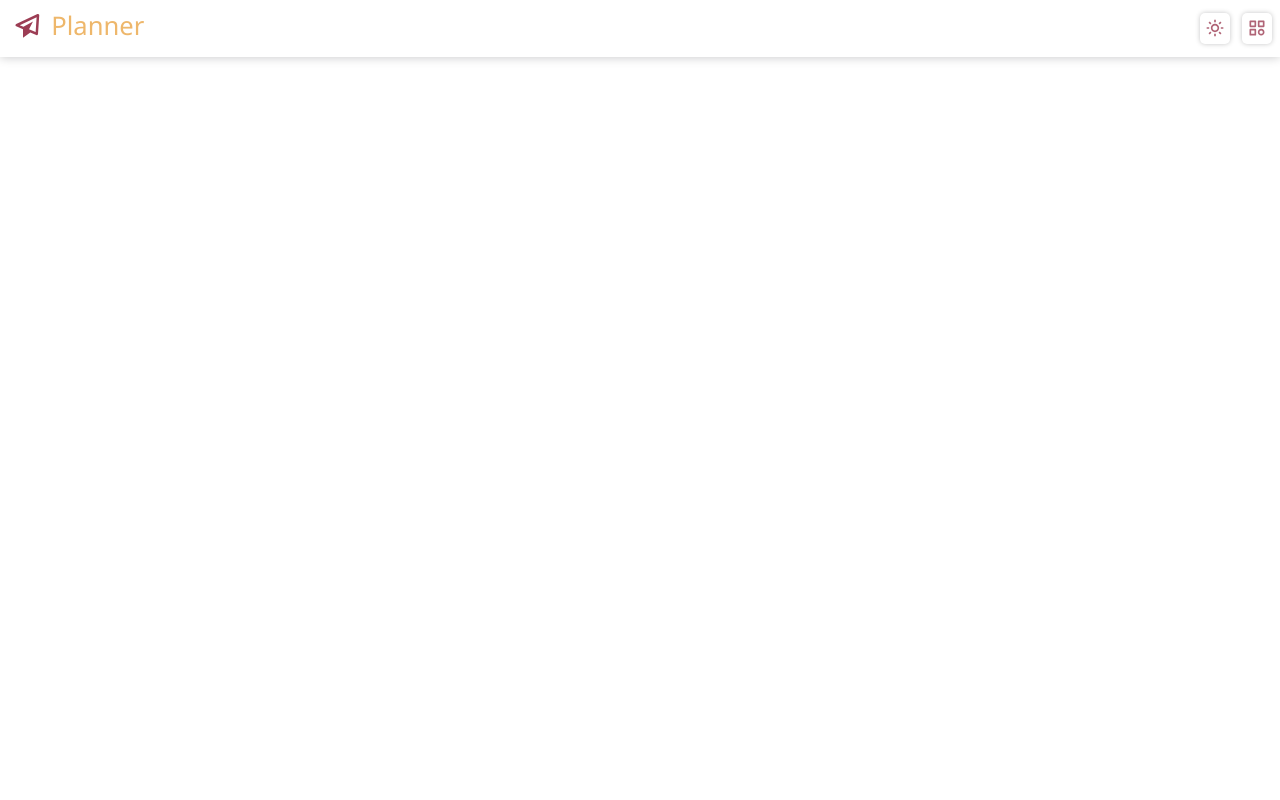
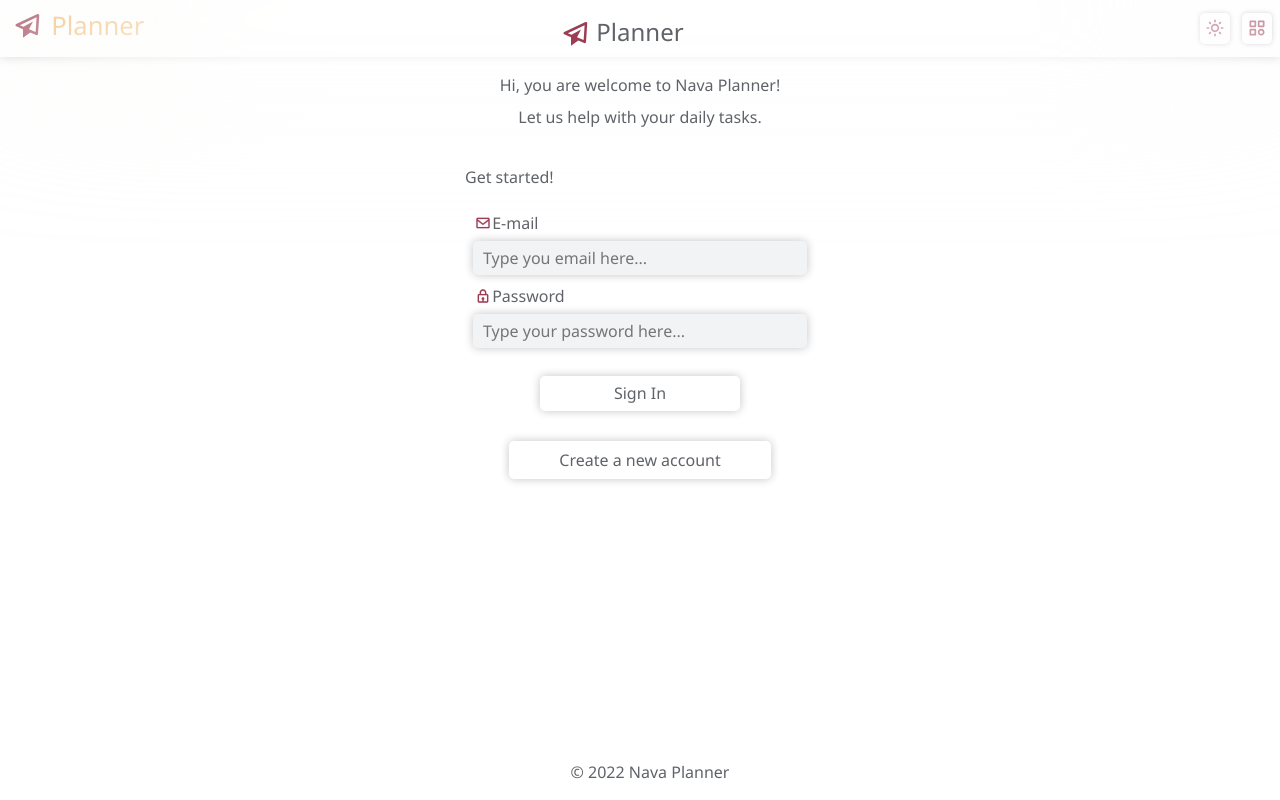
Before and after one commit to KainNhantumbo/Planner-App, a React (Vite) app: page /login in a window 1280 px wide. Before the commit this address had no page. Built offline with nearby package versions, Linux system fonts and the light colour scheme.

Commit message:
feat: added support for authenticate users.

```diff
--- a/src/pages/SignIn.jsx
+++ b/src/pages/SignIn.jsx
@@ -1,12 +1,53 @@
 import React, { useState } from 'react';
 import { BiEnvelope, BiLock, BiPaperPlane } from 'react-icons/bi';
 import { Container } from '../styles/components/signIn';
-import { Link } from 'react-router-dom';
+import { Link, useNavigate } from 'react-router-dom';
+import axios from 'axios';
 
 const SignIn = () => {
-	const [password, setPassword] = useState('');
-	const [email, setEmail] = useState('');
 	const [errorMessage, setErrorMessage] = useState('');
+	const [userData, setUserData] = useState({ email: '', password: '' });
+	// navigation
+	const navigate = useNavigate();
+
+	// populates the userData object
+	const populateUserData = (e) => {
+		setUserData((prevData) => ({
+			...prevData,
+			[e.target.name]: e.target.value,
+		}));
+	};
+
+	// logs the user to application
+	const server = `http://localhost:4500/api/v1`;
+	const authUser = (e) => {
+		e.preventDefault();
+		// verifies the password length
+		if (userData.password.length < 6) {
+			setErrorMessage('Password must have at least 6 characters.');
+			setTimeout(() => {
+				setErrorMessage('');
+			}, 3000);
+			return;
+		}
+
+		axios({
+			method: 'post',
+			data: userData,
+			url: `${server}/auth/login`,
+		})
+			.then((response) => {
+				localStorage.setItem('token', JSON.stringify(response.data.token));
+				navigate('/');
+			})
+			.catch((err) => console.log(err))
+			.finally(() => {
+				setErrorMessage('Password or e-mail is incorrect.');
+				setTimeout(() => {
+					setErrorMessage('');
+				}, 3000);
+			});
+	};
 
 	return (
 		<Container>
@@ -20,7 +61,7 @@ const SignIn = () => {
 			</header>
 			<article>
 				<h3> Get started!</h3>
-				<form>
+				<form onSubmit={authUser}>
 					<label htmlFor='email'>
 						<BiEnvelope />
 						<span>E-mail</span>
@@ -30,6 +71,7 @@ const SignIn = () => {
 						required
 						name='email'
 						id='email'
+						onChange={populateUserData}
 						placeholder='Type you email here...'
 					/>
 					<label htmlFor='password'>
@@ -41,13 +83,14 @@ const SignIn = () => {
 						required
 						name='password'
 						id='password'
+						onChange={populateUserData}
 						placeholder='Type your password here...'
 					/>
 					<span className='errorMessage'>{errorMessage}</span>
 					<button type='submit'>Sign In</button>
 				</form>
 				<div>
-					<Link to={'/signup'}>
+					<Link to={'/register'}>
 						<button>Create a new account</button>
 					</Link>
 				</div>
--- a/src/pages/SignUp.jsx
+++ b/src/pages/SignUp.jsx
@@ -8,10 +8,13 @@ import {
 	BiUserCheck,
 } from 'react-icons/bi';
 import { Container } from '../styles/components/signUp';
-import { Link } from 'react-router-dom';
+import { Link, useNavigate } from 'react-router-dom';
 
 const SignUp = () => {
 	const [passwordError, setPasswordError] = useState('');
+
+	// navigation
+	const navigate = useNavigate();
 
 	// object to store form data
 	const [formData, setFormData] = useState({
@@ -110,7 +113,7 @@ const SignUp = () => {
 					<span className='errorMessage'>{passwordError}</span>
 
 					<button type='submit'>Get started!</button>
-					<Link to={'/'}>I already have account</Link>
+					<Link to={'/login'}>I already have account</Link>
 				</form>
 			</article>
 			<footer>&copy; 2022 Nava Planner</footer>
--- a/src/routes/AppRoutes.jsx
+++ b/src/routes/AppRoutes.jsx
@@ -12,10 +12,10 @@ import ProtectedRoutes from './ProtectedRoutes';
 const AppRoutes = () => {
 	return (
 		<Routes>
-			<Route path='/' element={<SignIn />} />
-			<Route path='/signup' element={<SignUp />} />
+			<Route path='/login' element={<SignIn />} />
+			<Route path='/register' element={<SignUp />} />
 			<Route
-				path='/tasks'
+				path='/'
 				element={
 					<ProtectedRoutes>
 						<Tasks />
--- a/src/routes/ProtectedRoutes.jsx
+++ b/src/routes/ProtectedRoutes.jsx
@@ -4,7 +4,7 @@ import { Navigate } from 'react-router-dom';
 const ProtectedRoutes = ({ children }) => {
 	const user = JSON.parse(localStorage.getItem('token'));
 	if (!user || user === undefined) {
-		return <Navigate to={'/'} />;
+		return <Navigate to={'/login'} />;
 	}
 	return children;
 };
--- a/src/services/contacts-services.js
+++ b/src/services/contacts-services.js
@@ -1,5 +1,4 @@
 import axios from 'axios';
-
 // server url
 const server = `http://localhost:4500/api/v1`;
 
--- a/src/services/tasks-services.js
+++ b/src/services/tasks-services.js
@@ -1,15 +1,15 @@
 import axios from 'axios';
 const server = `http://localhost:4500/api/v1`;
-const token = JSON.parse(localStorage.getItem('access-token'));
 
 // get all tasks from the server
 export const getTasks = async (setData) => {
 	try {
+		const accessToken = JSON.parse(localStorage.getItem('token'));
 		const url = `${server}/tasks`;
 		const { data } = await axios({
 			method: 'get',
 			url: url,
-			headers: { authorization: `Bearer ${token}` },
+			headers: { authorization: `Bearer ${accessToken}` },
 		});
 
 		if (setData instanceof Function) return setData(() => data.data);
```
